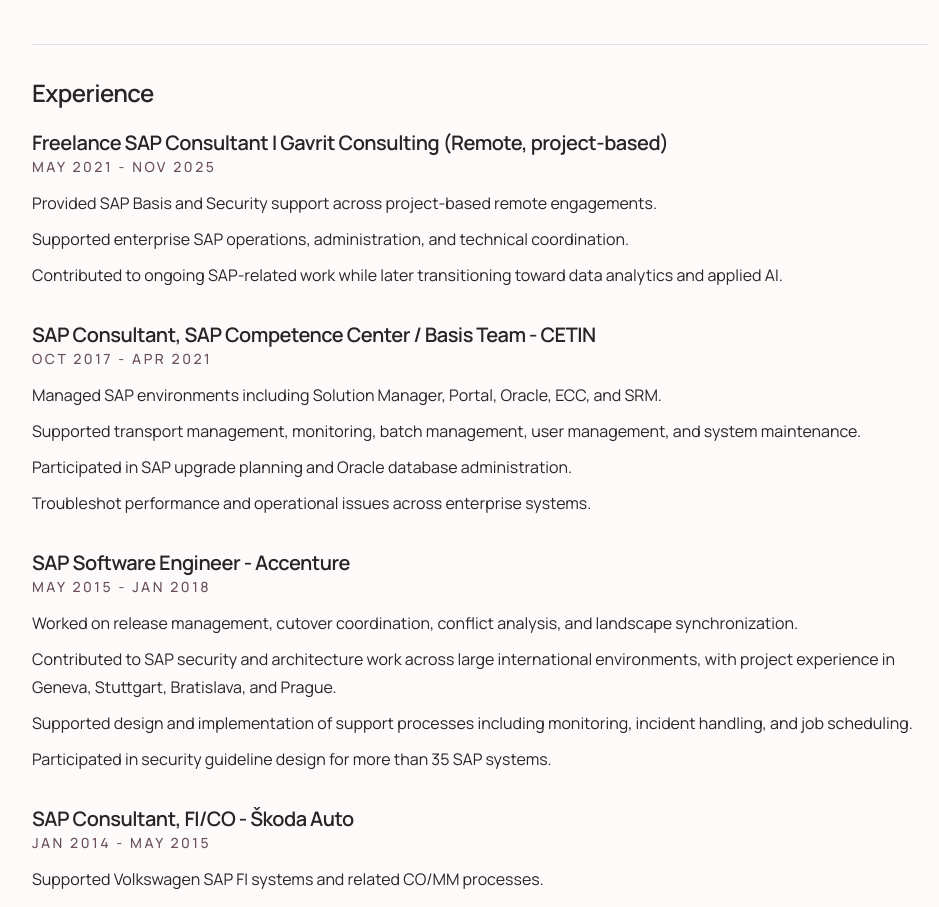
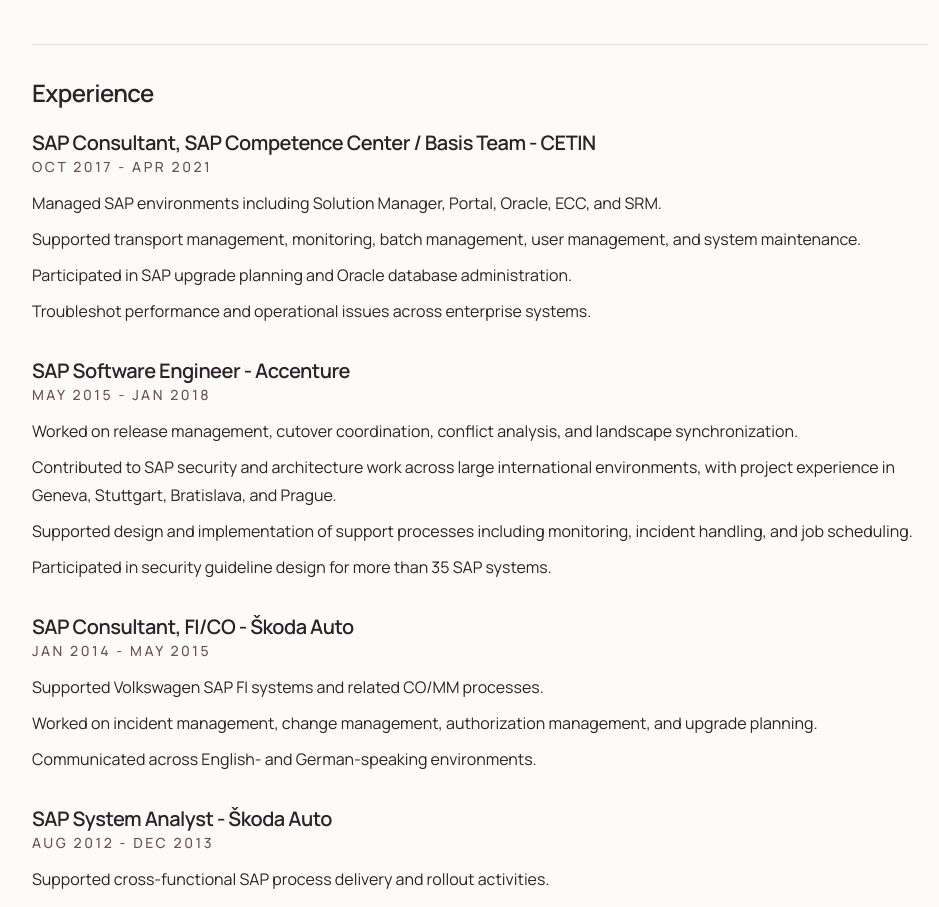
Before and after one commit to Zuzana111/my_website_CV, a Next.js app: page /resume in a window 1280 px wide. Shown: the part 925-1832 px from the top of the page, without its empty margins (160-1099 px from the left). Built offline with nearby package versions, Linux system fonts and the light colour scheme.

Commit message:
remove gavrit role from resume

```diff
--- a/app/resume/page.tsx
+++ b/app/resume/page.tsx
@@ -40,15 +40,6 @@
       { label: "Tools", value: "GitHub, Jupyter, Dash" }
     ],
     experience: [
-      {
-        title: "Freelance SAP Consultant | Gavrit Consulting (Remote, project-based)",
-        period: "May 2021 - Nov 2025",
-        bullets: [
-          "Provided SAP Basis and Security support across project-based remote engagements.",
-          "Supported enterprise SAP operations, administration, and technical coordination.",
-          "Contributed to ongoing SAP-related work while later transitioning toward data analytics and applied AI."
-        ]
-      },
       {
         title: "SAP Consultant, SAP Competence Center / Basis Team - CETIN",
         period: "Oct 2017 - Apr 2021",
@@ -143,15 +134,6 @@
       { label: "Nástroje", value: "GitHub, Jupyter, Dash" }
     ],
     experience: [
-      {
-        title: "Freelance SAP Consultant | Gavrit Consulting (Remote, project-based)",
-        period: "Kvě 2021 - Lis 2025",
-        bullets: [
-          "Poskytovala SAP Basis a Security podporu v rámci vzdálených projektových spoluprací.",
-          "Podporovala enterprise SAP provoz, administraci a technickou koordinaci.",
-          "Pokračovala v SAP technické práci a postupně zároveň přešla směrem k datové analytice a aplikované AI."
-        ]
-      },
       {
         title: "SAP Consultant, SAP Competence Center / Basis Team - CETIN",
         period: "Říj 2017 - Dub 2021",
```
